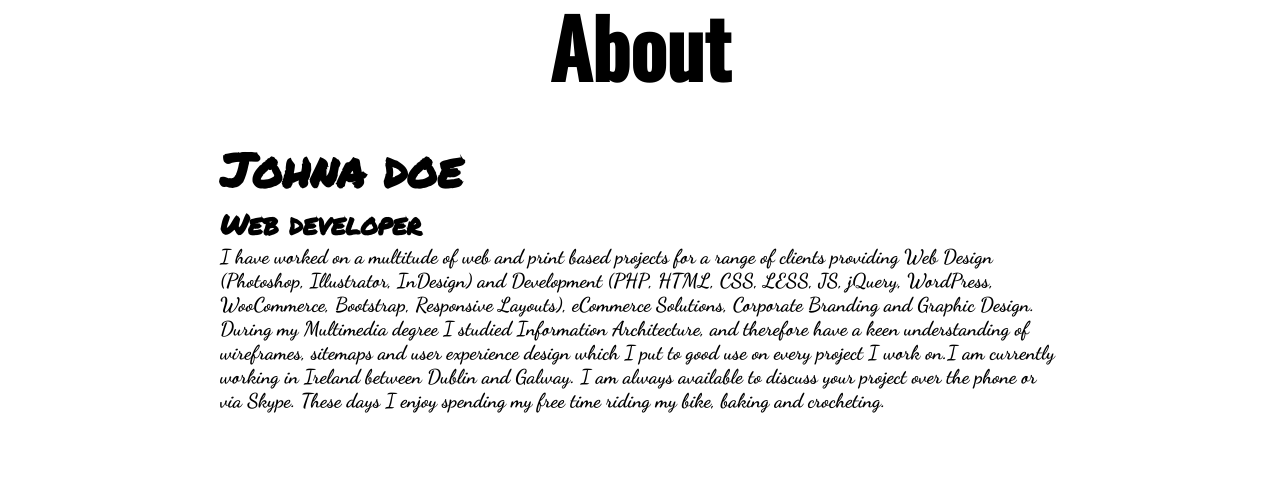
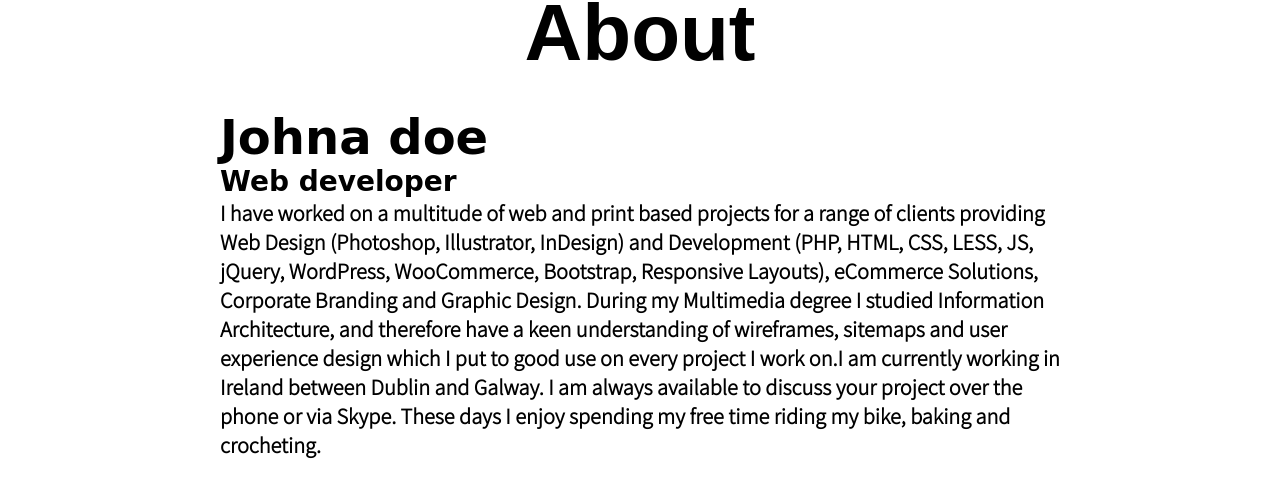
Before and after one commit to phenyloder/WebD, a plain HTML site: page index.html in a window 1280 px wide. Shown: the part 1183-1672 px from the top of the page. Before the commit the page ends 1626 px from the top, so only its background shows below. Drawn offline with nearby package versions, Linux system fonts and the light colour scheme.

Commit message:
font change

```diff
--- a/css/style.css
+++ b/css/style.css
@@ -1,6 +1,6 @@
 /*  fonts */
 @import url("https://fonts.googleapis.com/css2?family=Heebo&display=swap");
-@import url('https://fonts.googleapis.com/css2?family=Dancing+Script:wght@700&family=Oswald:wght@500&family=Permanent+Marker&display=swap');
+@import url('https://fonts.googleapis.com/css2?family=Noto+Sans+JP:wght@300&display=swap');
 
 * {
   margin: 0;
@@ -163,7 +163,7 @@
 .about-text{
 	font-size: 2.5vh;
 	font-weight: 700;
-	font-family: 'Dancing Script', cursive;
+	font-family: 'Noto Sans JP', sans-serif;
 }
 .about-content>span{
 	font-size: 3.5vh;
```
